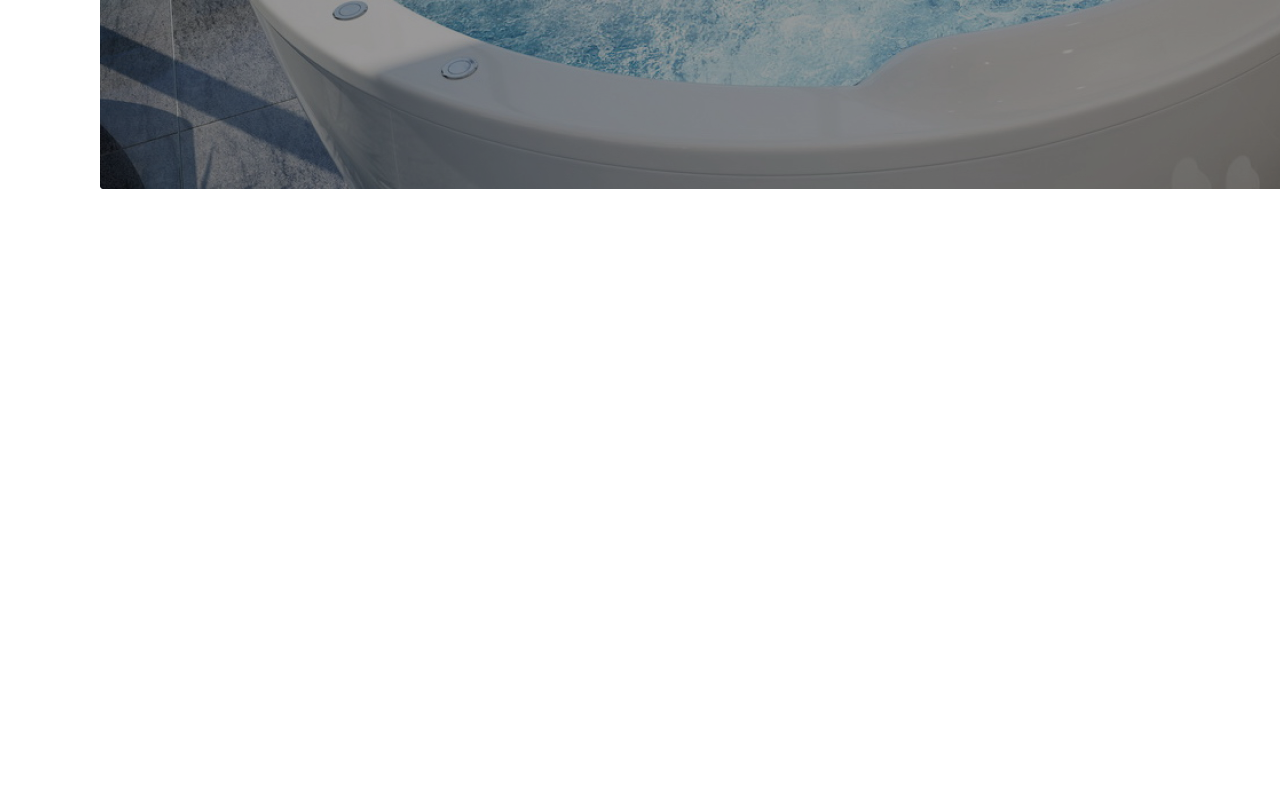
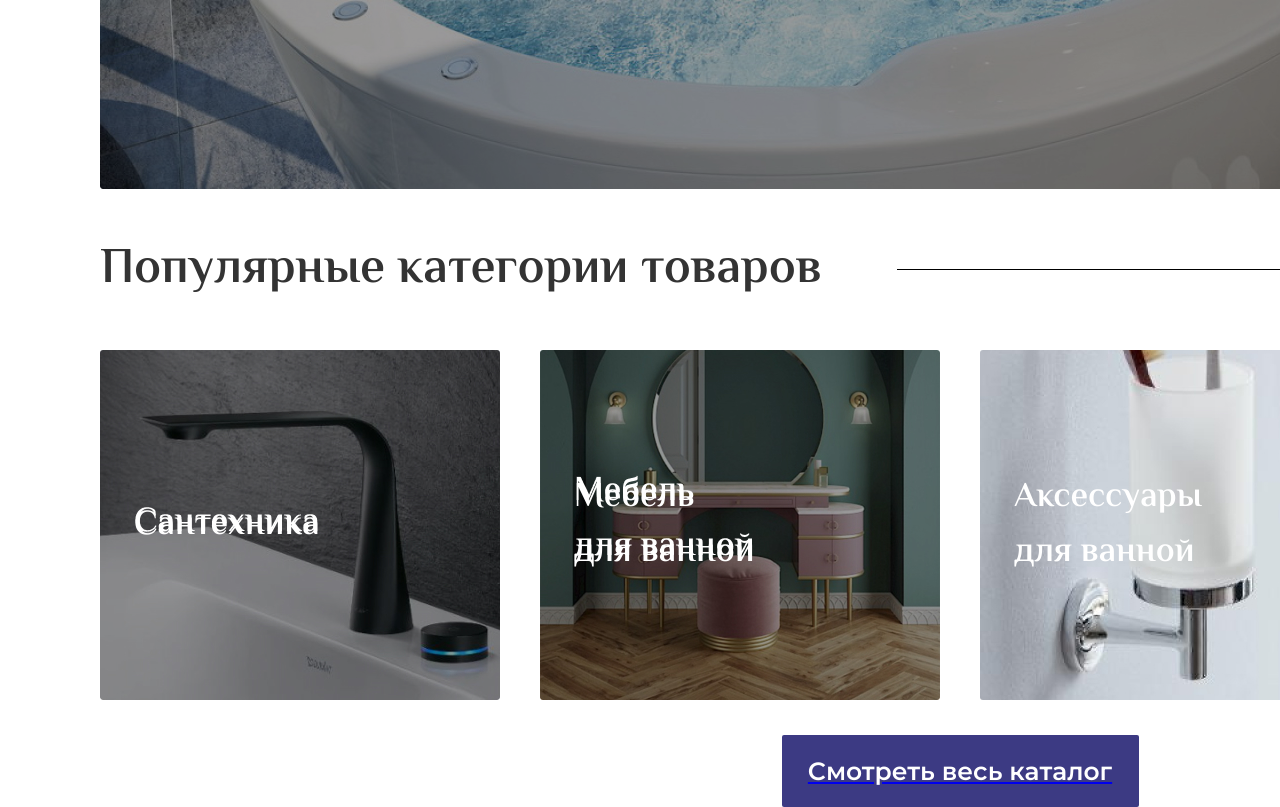
Before and after one commit to grebalexey/Baden, a plain HTML site: page index.html in a window 1280 px wide. Shown: the part 694-1501 px from the top of the page. Before the commit the page ends 883 px from the top, so only its background shows below. Drawn offline with Linux system fonts and the light colour scheme.

Commit message:
поперло

```diff
--- a/css/style.css
+++ b/css/style.css
@@ -170,6 +170,11 @@ body{
     margin: 0 0 0 73px;
 }
 
+.main__container{
+    display: flex;
+    flex-direction: column;
+}
+
 .main__banner{
     width: 1720px;
     height: 647px;
@@ -212,7 +217,7 @@ body{
     z-index: 1;
 }
 
-.button__item{
+.banner-button__item{
     width: 294px;
     height: 72px;
     flex-shrink: 0;
@@ -228,3 +233,114 @@ body{
     align-items: center;
     justify-content: center;
 }
+
+.main-section__category{
+    display: flex;
+    flex-direction: column;
+    align-items: center;
+}
+
+.main-section__title{
+    display: flex;
+    align-items: center;
+}
+
+.section__title{
+    color: var(--baden, #333);
+    font-family: 'El Messiri', sans-serif;
+    font-size: 50px;
+    font-style: normal;
+    font-weight: 600;
+    line-height: normal;
+}
+
+.section__line{
+    width: 923px;
+    height: 1px;
+    background: var(--baden, #000);
+    margin-left: 75px;
+
+}
+
+.category__items{
+    display: flex;
+    align-items: center;
+}
+
+.category__links{
+    width: 400px;
+    height: 350px;
+    flex-shrink: 0;
+    border-radius: 3px;
+    position: relative;
+    text-decoration: none;
+    display: flex;
+    align-items: center;
+
+}
+
+.category__text{
+    position: relative;
+    z-index: 1;
+    left: 34px;
+    color: #FFF;
+    font-family: 'El Messiri', sans-serif;
+    font-size: 35px;
+    font-style: normal;
+    font-weight: 600;
+    line-height: normal;
+}
+
+.category__links + .category__links{
+    margin-left: 40px;
+}
+
+
+/* .category__links::after{
+    content: "";
+    width: 400px;
+    height: 350px;
+    flex-shrink: 0;
+    border-radius: 3px;
+    background: rgba(0, 0, 0, 0.40);
+    position: absolute;
+    top: 0;
+    left: 0;
+} */
+
+.category__links-santech{
+    background: url(../images/santech.jpg), lightgray 50% / cover no-repeat;
+
+}
+
+.category__links-mebel{
+    background: url(../images/mebel.jpg), lightgray 50% / cover no-repeat;
+
+}
+
+.category__links-accessories{
+    background: url(../images/accessories.jpg), lightgray 50% / cover no-repeat;
+
+}
+
+.category__links-plitka{
+    background: url(../images/plitka.jpg), lightgray 50% / cover no-repeat;
+
+}
+
+.main-section__button{
+    width: 357px;
+    height: 72px;
+    flex-shrink: 0;
+    border-radius: 2px;
+    background: var(--baden, #3C3A83);
+    color: #FFF;
+    font-size: 25px;
+    font-style: normal;
+    font-weight: 600;
+    line-height: normal;
+    display: flex;
+    align-items: center;
+    justify-content: center;
+    margin-top: 35px;
+}
--- a/index.html
+++ b/index.html
@@ -101,16 +101,32 @@
         </div>
     </header>
     <main class="main">
-        <div class="container">
+        <div class="container main__container">
             <div class="main__banner">
                 <h1 class="banner__text">Врезка гидромассажа по самой <br>привлекательной цене в СПБ</h1>
                 <div class="banner__button">
                     <a href="#">
-                        <div class="button__item">
+                        <div class="banner-button__item">
                             Смотреть каталог
                         </div>
                     </a>
                 </div>
+            </div>
+            <div class="main-section__category">
+                <div class="main-section__title">
+                    <h2 class="section__title">Популярные категории товаров</h2>
+                    <div class="section__line"></div>
+                </div>
+                <div class="category__items">
+                    <a href="#" class="category__links category__links-santech"><h2 class="category__text">Сантехника</h2></a>
+                    <a href="#" class="category__links category__links-mebel"><h2 class="category__text">Мебель <br> для ванной</h2></a>
+                    <a href="#" class="category__links category__links-accessories"><h2 class="category__text">Аксессуары <br> для ванной</h2></a>
+                    <a href="#" class="category__links category__links-plitka"><h2 class="category__text">Плитка</h2></a>
+                </div>
+                <a href="#">
+                    <div class="main-section__button">Смотреть весь каталог
+                    </div>
+                </a>
             </div>
         </div>
 
```
Also changed, not shown: images/accessories.jpg (added), images/mebel.jpg (added), images/plitka.jpg (added), images/santech.jpg (added).
